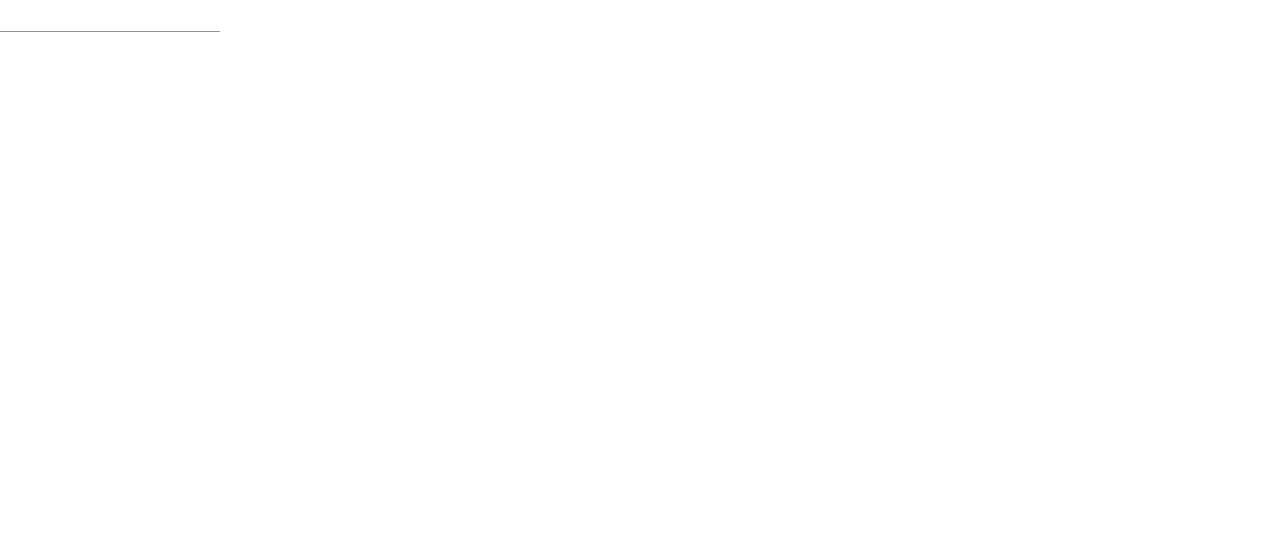
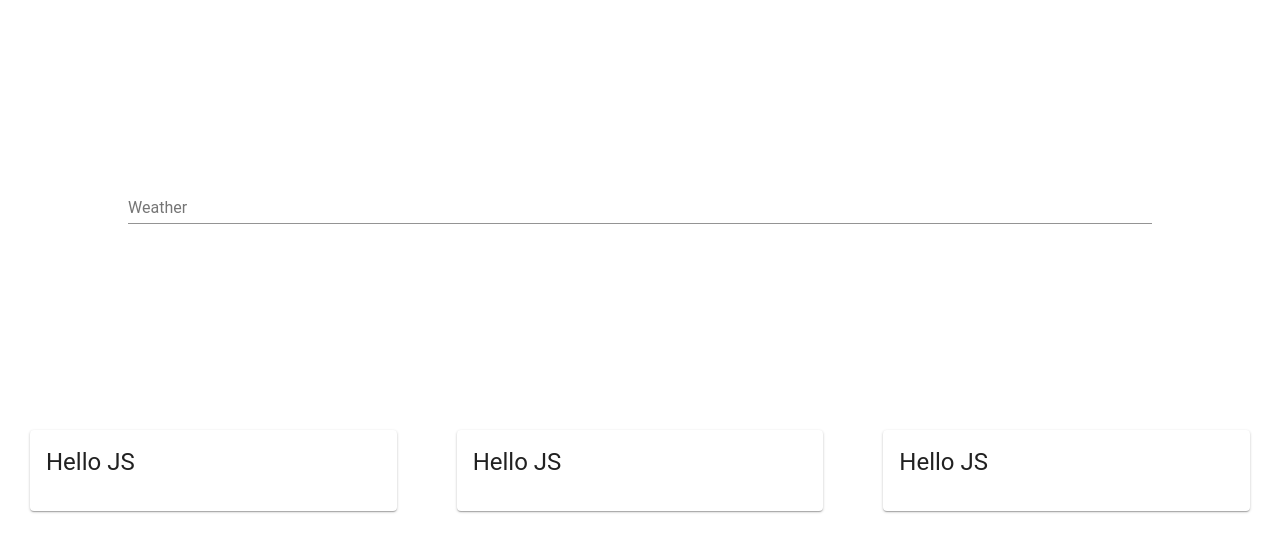
Before and after one commit to sameehkhan/WeatherApp, a React app: page /#/ in a window 1280 px wide. Shown: the top 552 px of the page. Built offline with nearby package versions, Linux system fonts and the light colour scheme.

Commit message:
add stateless card component for weather container

```diff
--- a/src/App.js
+++ b/src/App.js
@@ -1,11 +1,23 @@
 import React, { Component } from "react";
-import TextField from "../node_modules/@material-ui/core/TextField";
-
+import CardComponent from "../src/Components/CardComponent";
+import TextInput from "../src/Components/TextInput";
 class App extends Component {
   render() {
     return (
-      <div style={{ display: "flex" }}>
-        <TextField />
+      <div style={{ maxheight: "100vh" }}>
+        <TextInput />
+        <div
+          style={{
+            display: "flex",
+            justifyContent: "center",
+            alignItems: "space=between",
+            flexDirection: "row"
+          }}
+        >
+          <CardComponent />
+          <CardComponent />
+          <CardComponent />
+        </div>
       </div>
     );
   }
--- /dev/null
+++ b/src/Components/CardComponent.js
@@ -0,0 +1,37 @@
+import React from "react";
+import Card from "../../node_modules/@material-ui/core/Card";
+import Typography from "../../node_modules/@material-ui/core/Typography";
+import CardContent from "../../node_modules/@material-ui/core/CardContent";
+
+const styles = {
+  card: {
+    width: 500,
+    height: 500,
+    alignSelf: "center",
+    margin: "30px"
+  },
+  title: {
+    marginBottom: 16,
+    fontSize: 14
+  },
+  links: {
+    color: "black",
+    textDecoration: "none",
+    fontFamily: "Roboto",
+    fontSize: "28px"
+  }
+};
+
+const CardComponent = () => (
+  <div style={styles.card}>
+    <Card>
+      <CardContent>
+        <Typography gutterBottom variant="headline" component="h2">
+          Hello JS
+        </Typography>
+      </CardContent>
+    </Card>
+  </div>
+);
+
+export default CardComponent;
--- /dev/null
+++ b/src/Components/TextInput.js
@@ -0,0 +1,23 @@
+import React from "react";
+import TextField from "../../node_modules/@material-ui/core/TextField";
+
+const TextInput = () => {
+  return (
+    <div
+      style={{
+        height: "50vh",
+        display: "flex",
+        justifyContent: "center",
+        alignItems: "center"
+      }}
+    >
+      <TextField
+        fullWidth
+        label="Weather"
+        style={{ marginLeft: "10%", marginRight: "10%" }}
+      />
+    </div>
+  );
+};
+
+export default TextInput;
```
Also changed, not shown: 1 other file (tests, documents, lock files or other folders).
